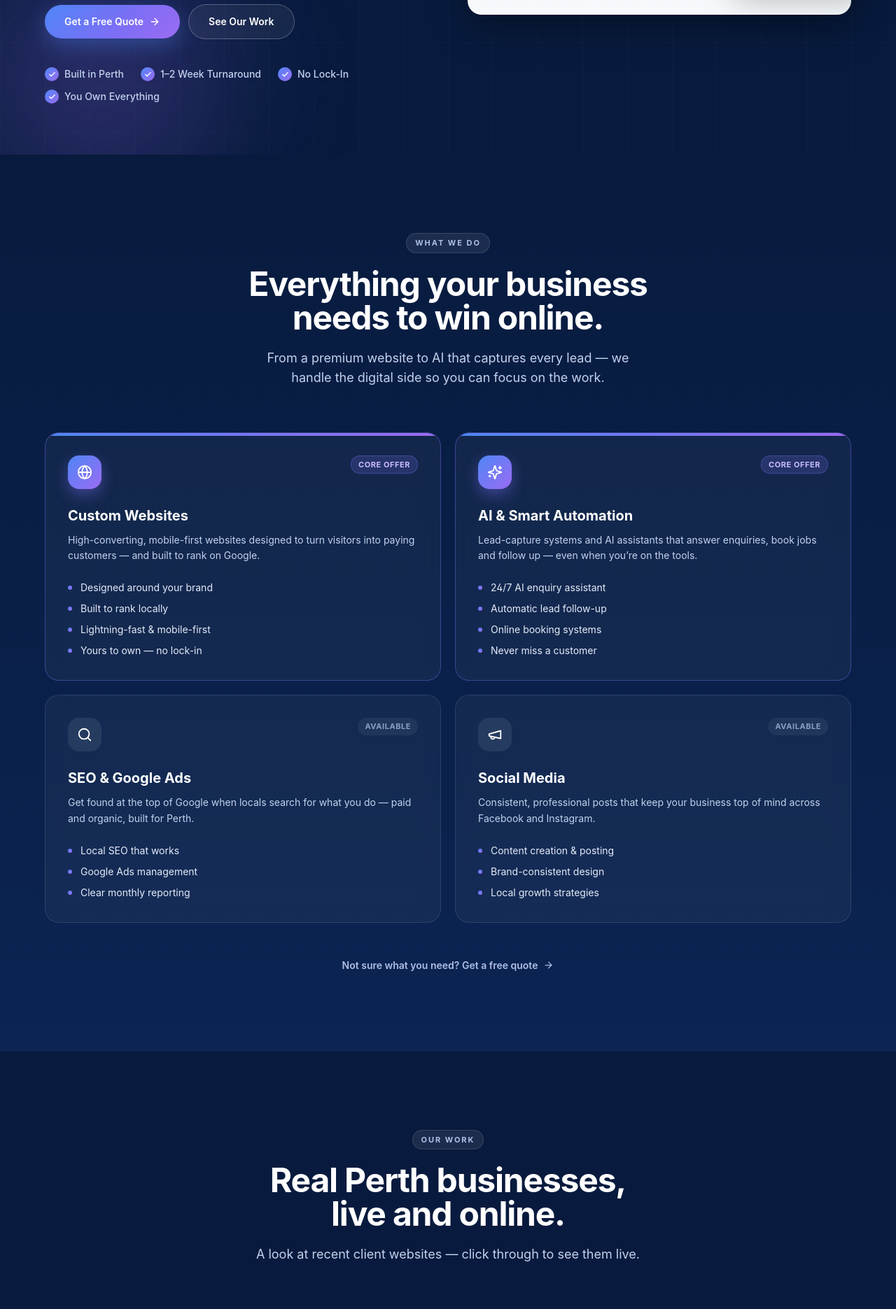
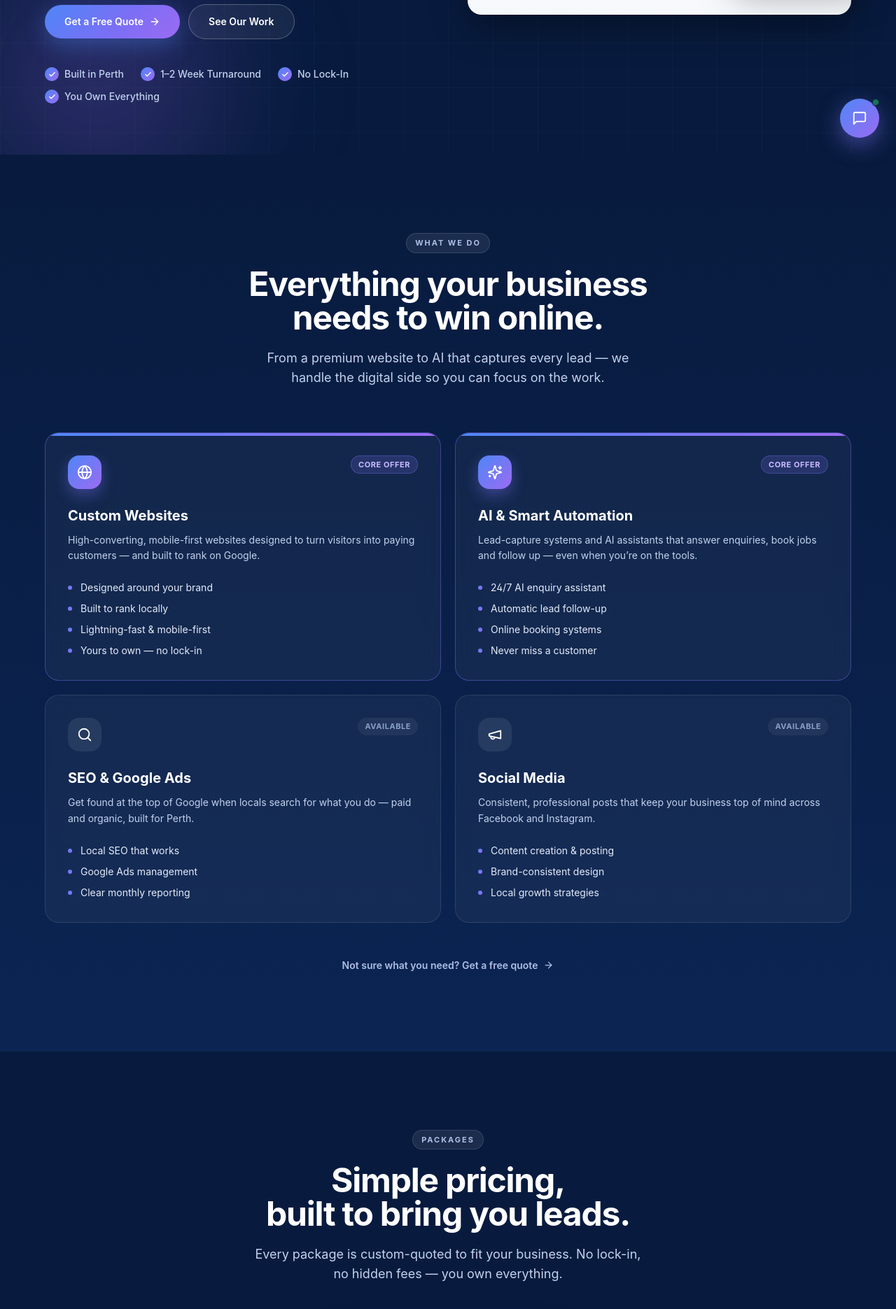
Before and after one commit to zachcolvillez-stack/bluepeek-website, a Next.js app: page / in a window 1280 px wide. Shown: the part 579-2450 px from the top of the page at 70% size. Built offline with nearby package versions, Linux system fonts and the light colour scheme.

Commit message:
auto-save: page.jsx

```diff
--- a/app/page.jsx
+++ b/app/page.jsx
@@ -4,6 +4,7 @@ import SceneBackground from '../components/SceneBackground'
 import Nav from '../components/Nav'
 import Hero from '../components/Hero'
 import Services from '../components/Services'
+import Packages from '../components/Packages'
 import Portfolio from '../components/Portfolio'
 import HowItWorks from '../components/HowItWorks'
 import Testimonials from '../components/Testimonials'
@@ -11,6 +12,7 @@ import WhyUs from '../components/WhyUs'
 import Contact from '../components/Contact'
 import Footer from '../components/Footer'
 import MobileCTA from '../components/MobileCTA'
+import ChatWidget from '../components/ChatWidget'
 
 export default function Home() {
   const [scene, setScene] = useState('hero')
@@ -29,6 +31,7 @@ export default function Home() {
         <Nav onNavigate={goTo} currentScene={scene} />
         <Hero onCTA={goTo} />
         <Services />
+        <Packages onCTA={goTo} />
         <Portfolio />
         <HowItWorks />
         <Testimonials />
@@ -37,6 +40,7 @@ export default function Home() {
         <Footer onNavigate={goTo} />
       </div>
       <MobileCTA onCTA={goTo} />
+      <ChatWidget />
     </main>
   )
 }
```
